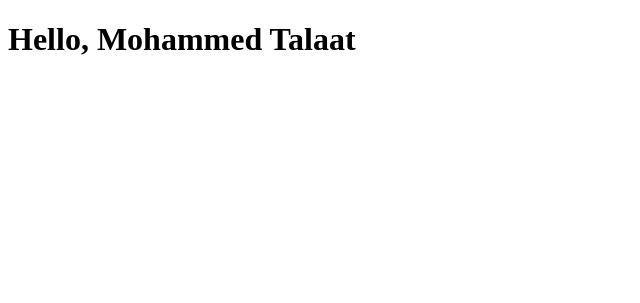
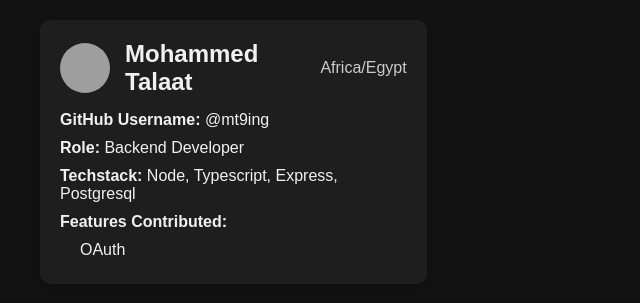
Before and after one commit to mt9ing/daily-dev-features, a Node server app: page /contributors in a window 1280 px wide. Shown: the top 303 px of the page, without its empty margins (0-640 px from the left). Run offline with Node 20, Linux system fonts and the light colour scheme; grey boxes are pictures that could not be loaded.

Commit message:
now the contributors get added automatically in a cool card

```diff
--- /dev/null
+++ b/src/assets/index.css
@@ -0,0 +1,81 @@
+/* Global Reset and Dark Mode */
+* {
+  margin: 0;
+  padding: 0;
+  box-sizing: border-box;
+}
+
+body {
+  background-color: #121212;
+  font-family: Arial, sans-serif;
+  color: #fff;
+  padding: 20px;
+}
+
+.container {
+  display: grid;
+  grid-template-columns: repeat(auto-fill, minmax(300px, 1fr));
+  gap: 20px;
+  max-width: 1200px;
+  margin: 0 auto;
+}
+
+/* Card Styles */
+.card {
+  background-color: #1e1e1e;
+  border-radius: 10px;
+  padding: 20px;
+  box-shadow: 0 4px 6px rgba(0, 0, 0, 0.2);
+  transition: transform 0.3s ease-in-out;
+  color: #f1f1f1;
+}
+
+.card:hover {
+  transform: translateY(-10px);
+}
+
+/* Header Styling */
+.card-header {
+  display: flex;
+  align-items: center;
+  margin-bottom: 15px;
+}
+
+.avatar {
+  width: 50px;
+  height: 50px;
+  border-radius: 50%;
+  margin-right: 15px;
+}
+
+.name {
+  font-size: 1.5rem;
+  font-weight: bold;
+  color: #f1f1f1;
+}
+
+.region {
+  font-size: 1rem;
+  color: #ccc;
+  margin-left: 10px;
+}
+
+/* Body Styling */
+.card-body p {
+  margin: 10px 0;
+  font-size: 1rem;
+}
+
+.card-body ul {
+  list-style: none;
+  padding-left: 20px;
+}
+
+.card-body ul li {
+  margin: 5px 0;
+  font-size: 1rem;
+}
+
+.card-body strong {
+  color: #f1f1f1;
+}
--- a/src/views/contributors.ejs
+++ b/src/views/contributors.ejs
@@ -4,10 +4,36 @@
     <meta charset="UTF-8" />
     <meta name="viewport" content="width=device-width, initial-scale=1.0" />
     <title>Contributors</title>
+    <link rel="stylesheet" href="/index.css" />
   </head>
   <body>
-    <% contributors.forEach(contributor => { %>
-    <h1>Hello, <%= contributor.name %></h1>
-    <% }) %>
+    <div class="container">
+      <% contributors.forEach(contributor => { %>
+      <div class="card">
+        <div class="card-header">
+          <img
+            src="https://avatars.githubusercontent.com/<%= contributor.username %>"
+            alt="<%= contributor.name %>'s avatar"
+            class="avatar"
+          />
+          <h3 class="name"><%= contributor.name %></h3>
+          <span class="region"><%= contributor.region %></span>
+        </div>
+        <div class="card-body">
+          <p><strong>GitHub Username:</strong> @<%= contributor.username %></p>
+          <p><strong>Role:</strong> <%= contributor.role %></p>
+          <p>
+            <strong>Techstack:</strong> <%= contributor.techStack.join(', ') %>
+          </p>
+          <p><strong>Features Contributed:</strong></p>
+          <ul>
+            <% contributor.features.forEach(feature => { %>
+            <li><%= feature %></li>
+            <% }) %>
+          </ul>
+        </div>
+      </div>
+      <% }) %>
+    </div>
   </body>
 </html>
```
